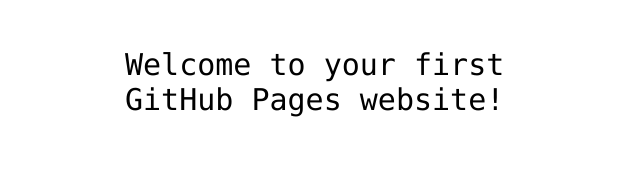
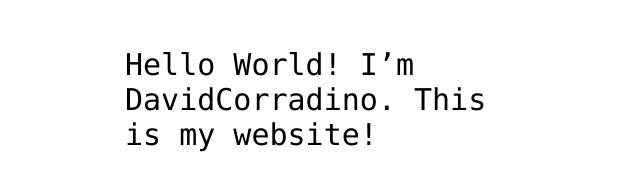
Before and after one commit to DavidCorradino/DavidCorradino.github.io, a plain HTML site: page index.html in a window 1280 px wide. Shown: the part 341-532 px from the top of the page, without its empty margins (315-955 px from the left). Drawn offline with Linux system fonts and the light colour scheme.

Commit message:
Added my Username to index.html

```diff
--- a/index.html
+++ b/index.html
@@ -12,7 +12,7 @@
 <img src="https://octodex.github.com/images/daftpunktocat-thomas.gif" id="octocat" alt="octocat-gif" />
 
 <!-- Change this code here by copy and pasting your template on line 15 -->
-<p>Welcome to your first GitHub Pages website!</p>
+<p>Hello World! I’m DavidCorradino. This is my website!</p>
 
 </body>
 </html>
```
